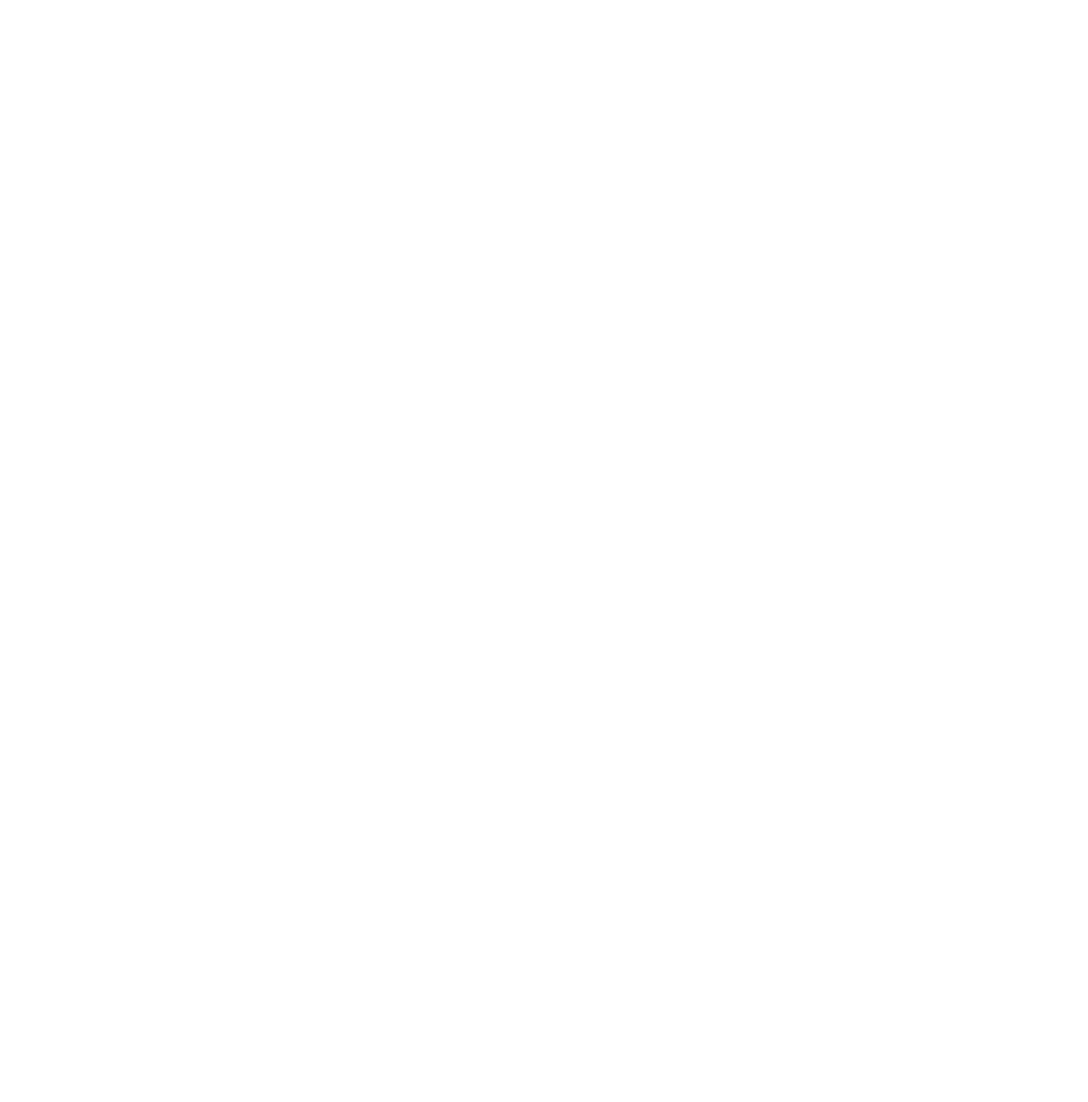
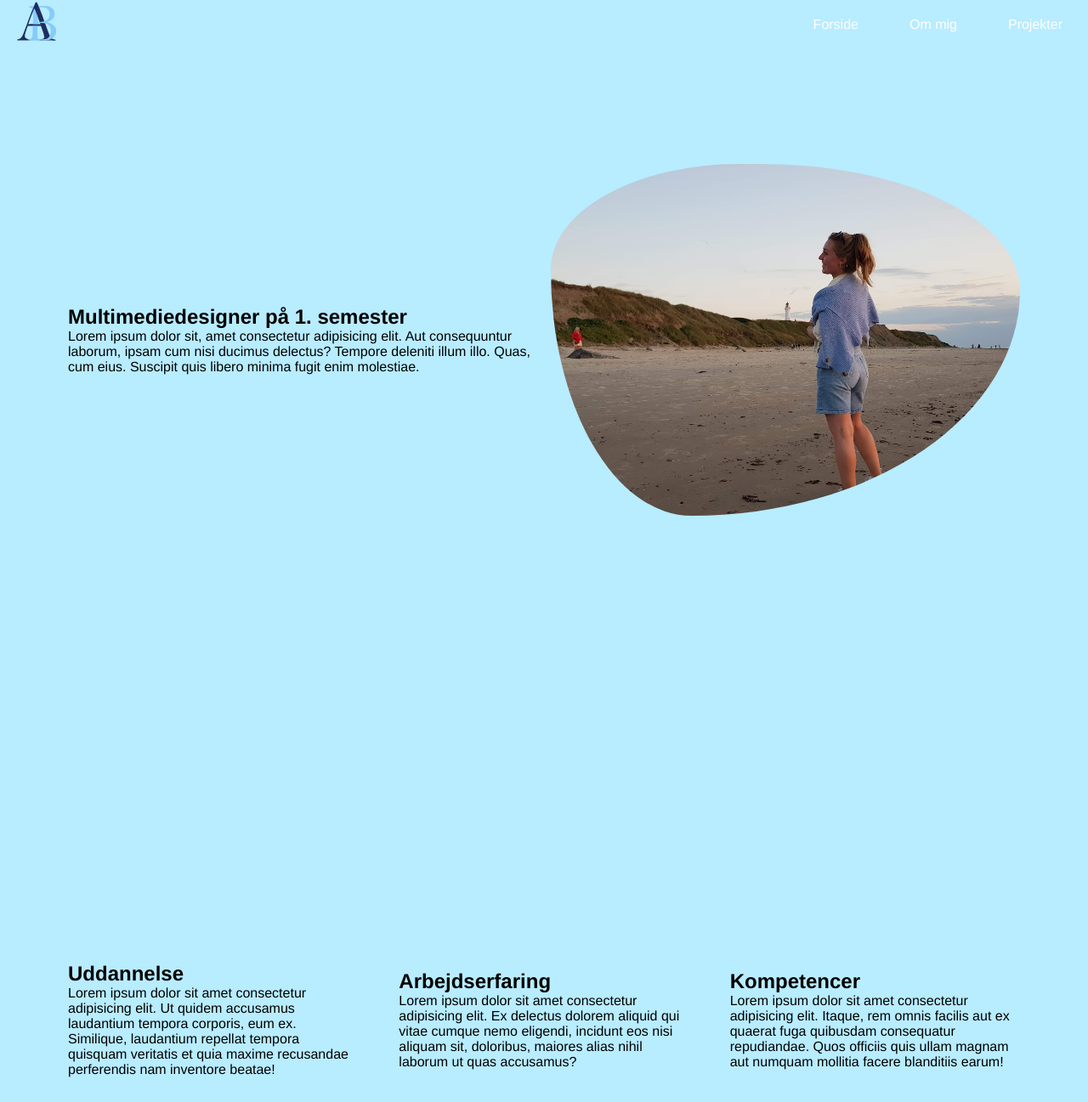
Before and after one commit to AlberteKFB/tema6, a plain HTML site: page ommig.html in a window 1280 px wide. Shown: the top 1297 px of the page at 85% size. Before the commit the page ends 800 px from the top, so only its background shows below. Drawn offline with Linux system fonts and the light colour scheme.

Commit message:
lavet lidt blandet

```diff
--- a/css/generel.css
+++ b/css/generel.css
@@ -0,0 +1,6 @@
+a {
+  color: #ffffff;
+}
+.om {
+  background-color: #b8ecff;
+}
--- a/css/style.css
+++ b/css/style.css
@@ -3,25 +3,78 @@
   padding: 0;
 }
 
-section {
+#sec1 {
   position: width 100%;
   height: 100vh;
   display: flex;
   justify-content: space-between;
   align-items: center;
-  padding: 100px;
+  padding: 80px;
   box-sizing: border-box;
   background: linear-gradient(180deg, #61a6fa, #ffffff);
 }
 
+section {
+  height: 100vh;
+  display: flex;
+  justify-content: space-between;
+  align-items: center;
+  padding: 80px;
+  box-sizing: border-box;
+}
+
 section .curve {
-  max-width: 700px;
+  max-width: 100%;
 }
 
 .wave {
   position: absolute;
   bottom: 0;
   left: 0;
+}
+/* Om mig*/
+
+.ommig {
+  border-radius: 40% 55% 70% 30% / 30% 36% 64% 70%;
+  max-width: 60vh;
+}
+
+.grid-1-1 {
+  display: grid;
+  grid-template-columns: 1fr 1fr;
+  gap: 1em;
+}
+
+.ommig {
+  max-width: 100%; /* Sørg for at billedet ikke overstiger forælderens bredde */
+  height: auto; /* Gør billedet responsivt */
+}
+
+.ommigtekst {
+  max-width: 100%;
+}
+
+.ommigtekst h1,
+.ommigtekst p {
+  margin: 0; /* Fjern margin fra overskrift og afsnit */
+}
+
+.grid-1-1-1 {
+  display: grid;
+  grid-template-columns: 1fr 1fr 1fr;
+  gap: 3em;
+}
+
+.uddannelse {
+  max-width: 100%;
+}
+
+.arbejde {
+  max-width: 100%;
+}
+
+.kompetencer {
+  max-width: 100%;
 }
 
 /*
@@ -31,41 +84,35 @@ burger menu
 body {
   margin: 0;
   font-family: Helvetica, sans-serif;
-  background-color: #f4f4f4;
-}
-
-a {
-  color: #000;
+  /* background-color: #f4f4f4; */
 }
 
 /* header */
 
 .header {
-  background-color: #fff;
-  box-shadow: 1px 1px 4px 0 rgba(0, 0, 0, 0.1);
   position: fixed;
   width: 100%;
   z-index: 3;
+  padding-left: 20px;
 }
 
 .header ul {
   margin: 0;
-  padding: 0;
+  padding-right: 20px;
   list-style: none;
   overflow: hidden;
-  background-color: #fff;
 }
 
 .header li a {
   display: block;
   padding: 20px 20px;
-  border-right: 1px solid #f4f4f4;
+
   text-decoration: none;
 }
 
 .header li a:hover,
 .header .menu-btn:hover {
-  background-color: #f4f4f4;
+  color: #f4f4f4;
 }
 
 .header .logo {
@@ -74,6 +121,11 @@ a {
   font-size: 2em;
   padding: 10px 20px;
   text-decoration: none;
+}
+
+.logo1 {
+  max-width: 50px;
+  height: auto;
 }
 
 /* menu */
@@ -92,10 +144,11 @@ a {
   padding: 28px 20px;
   position: relative;
   user-select: none;
+  padding-right: 30px;
 }
 
 .header .menu-icon .navicon {
-  background: #333;
+  background: #ffffff;
   display: block;
   height: 2px;
   position: relative;
@@ -105,7 +158,7 @@ a {
 
 .header .menu-icon .navicon:before,
 .header .menu-icon .navicon:after {
-  background: #333;
+  background: #ffffff;
   content: "";
   display: block;
   height: 100%;
@@ -167,3 +220,42 @@ a {
     display: none;
   }
 }
+
+@media (max-width: 700px) {
+  .circle-container {
+    grid-template-columns: repeat(2, 100px);
+    gap: 40px;
+    margin: 0 auto;
+    text-align: center;
+    justify-content: center;
+    display: grid;
+  }
+}
+
+.tema1bil {
+  border-radius: 40% 55% 70% 30% / 30% 36% 64% 70%;
+  max-width: 80vh;
+  width: 316%;
+  height: 291%;
+}
+
+@media (max-width: 768px) {
+  .grid-1-1 {
+    grid-template-columns: 1fr;
+  }
+
+  .grid-1-1 img {
+    order: 2; /* Sørger for at billedet kommer efter teksten */
+  }
+
+  .ommigtekst {
+    order: 1; /* Sørger for at teksten kommer før billedet */
+  }
+  .grid-1-1-1 {
+    grid-template-columns: 1fr;
+  }
+
+  .grid-1-1-1 > div {
+    order: initial; /* Sørger for at de efterfølgende sektioner står lodret */
+  }
+}
--- a/ommig.html
+++ b/ommig.html
@@ -0,0 +1,71 @@
+<!DOCTYPE html>
+<html lang="da">
+  <head>
+    <meta charset="UTF-8" />
+    <meta name="viewport" content="width=device-width, initial-scale=1.0" />
+    <title>Portofolio</title>
+    <link rel="stylesheet" href="css/style.css" />
+    <link rel="stylesheet" href="css/generel.css" />
+  </head>
+  <body class="om">
+    <header class="header">
+      <a href="index.html">
+        <img class="logo1" src="img/Artboard 1.svg" alt="logo" />
+      </a>
+
+      <input class="menu-btn" type="checkbox" id="menu-btn" />
+      <label class="menu-icon" for="menu-btn"
+        ><span class="navicon"></span
+      ></label>
+      <ul class="menu">
+        <li><a href="index.html">Forside</a></li>
+        <li><a href="ommig.html">Om mig</a></li>
+        <li><a href="temaer.html">Projekter</a></li>
+      </ul>
+    </header>
+    <main>
+      <section class="grid-1-1">
+        <div class="ommigtekst">
+          <h1>Multimediedesigner på 1. semester</h1>
+          <p>
+            Lorem ipsum dolor sit, amet consectetur adipisicing elit. Aut
+            consequuntur laborum, ipsam cum nisi ducimus delectus? Tempore
+            deleniti illum illo. Quas, cum eius. Suscipit quis libero minima
+            fugit enim molestiae.
+          </p>
+        </div>
+        <img class="ommig" src="img/background.jpg" alt="mig" />
+      </section>
+      <section class="grid-1-1-1">
+        <div class="uddannelse">
+          <h2>Uddannelse</h2>
+          <p>
+            Lorem ipsum dolor sit amet consectetur adipisicing elit. Ut quidem
+            accusamus laudantium tempora corporis, eum ex. Similique, laudantium
+            repellat tempora quisquam veritatis et quia maxime recusandae
+            perferendis nam inventore beatae!
+          </p>
+        </div>
+        <div class="arbejde">
+          <h2>Arbejdserfaring</h2>
+          <p>
+            Lorem ipsum dolor sit amet consectetur adipisicing elit. Ex delectus
+            dolorem aliquid qui vitae cumque nemo eligendi, incidunt eos nisi
+            aliquam sit, doloribus, maiores alias nihil laborum ut quas
+            accusamus?
+          </p>
+        </div>
+        <div class="kompetencer">
+          <h2>Kompetencer</h2>
+          <p>
+            Lorem ipsum dolor sit amet consectetur adipisicing elit. Itaque, rem
+            omnis facilis aut ex quaerat fuga quibusdam consequatur repudiandae.
+            Quos officiis quis ullam magnam aut numquam mollitia facere
+            blanditiis earum!
+          </p>
+        </div>
+      </section>
+    </main>
+    <footer></footer>
+  </body>
+</html>
```
Also changed, not shown: index.html (+8 -4 lines), temaer.html (+41 -0 lines), img/Artboard 1.svg (added), img/Artboard 2.svg (added), img/animation.png (added), img/background.jpg (added), img/emnesite.png (added), img/studiestart.png (added), img/virksomhedssite.png (added), 4 other files.
